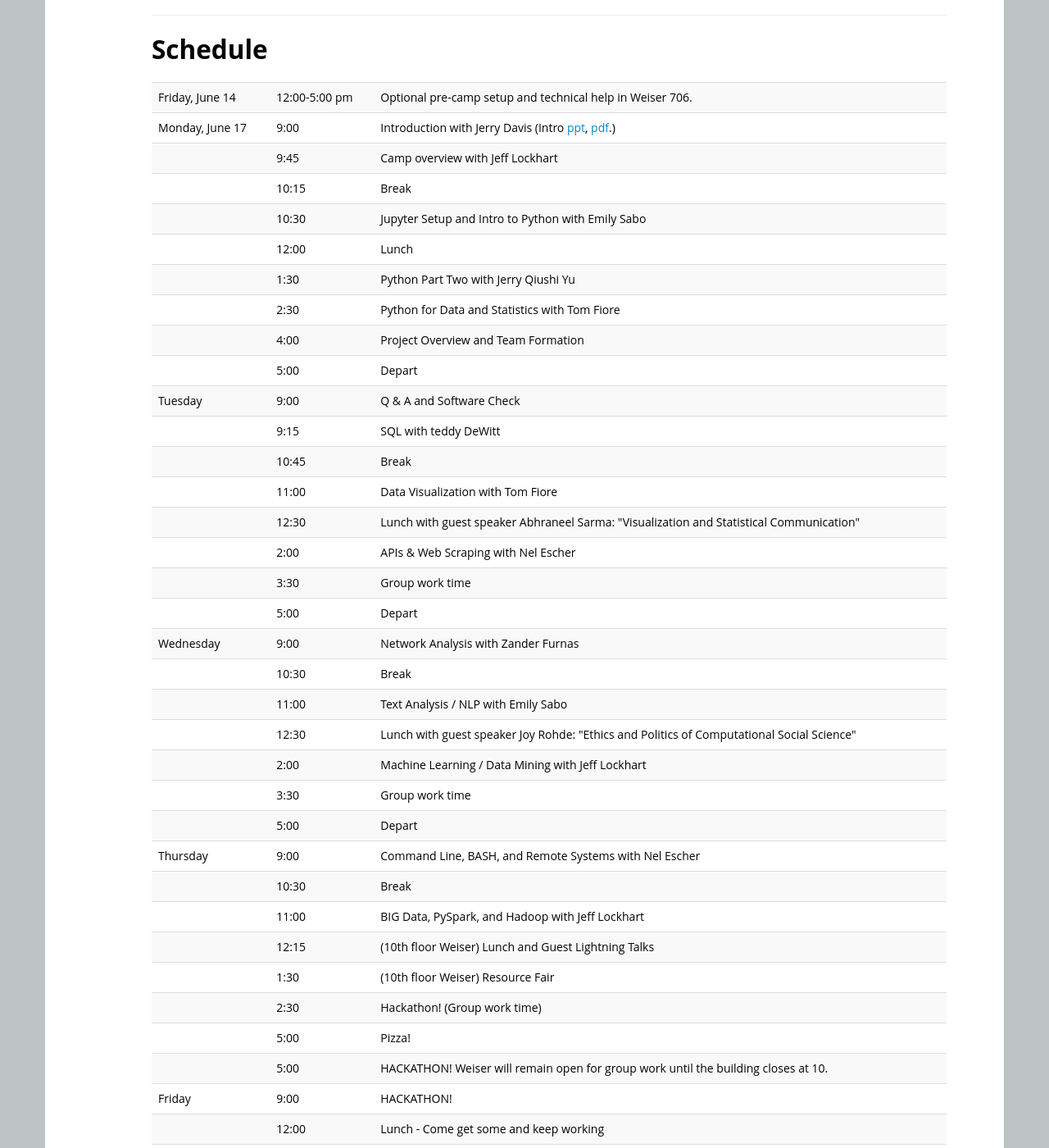
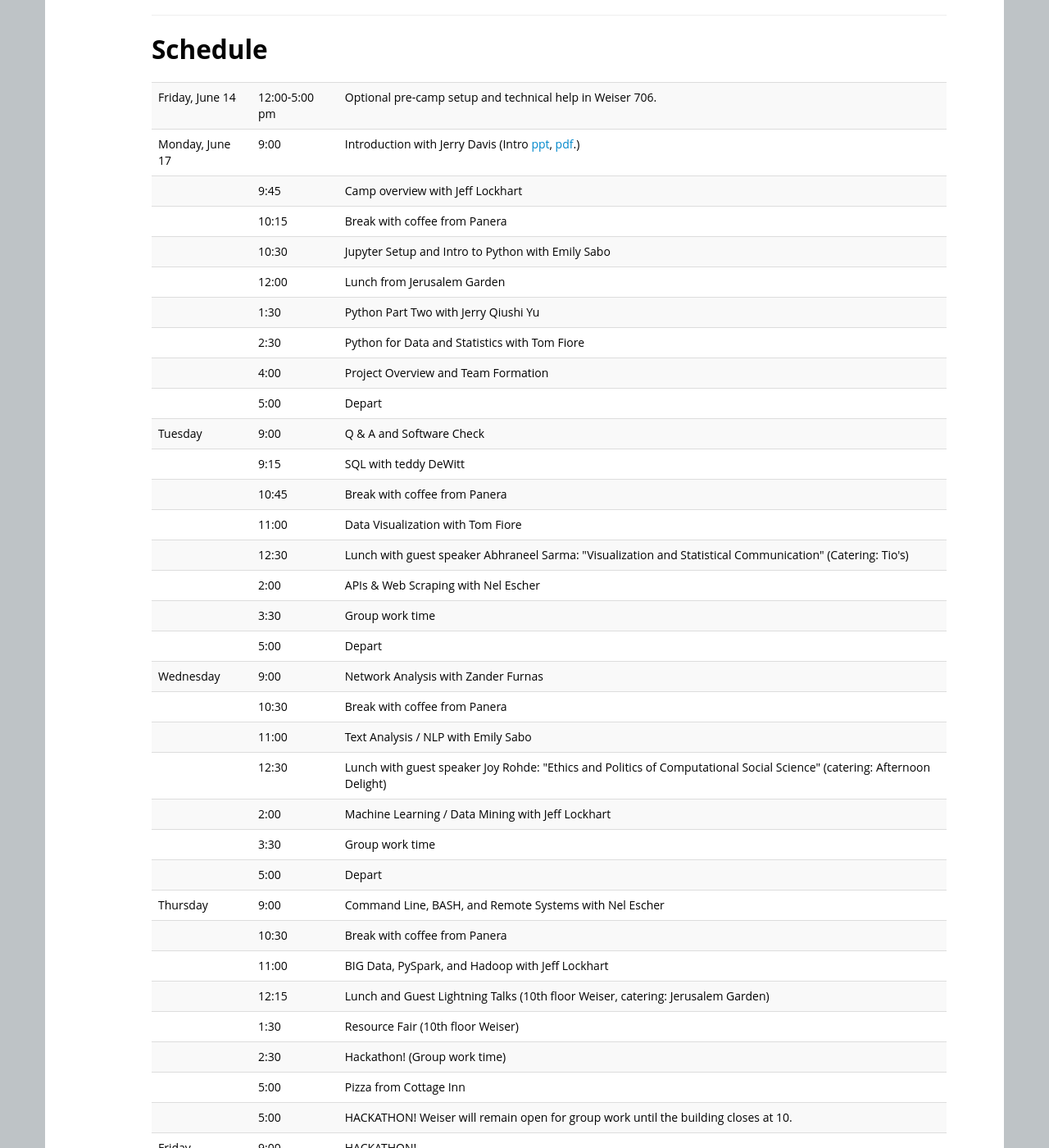
Before and after one commit to ICOSBigDataCamp/2019-summer-camp, a Jekyll site: the page built from index.html, in a window 1280 px wide and 1400 px high, scrolled down 902 px. Shown: the whole window at 82% size. Built offline with Jekyll 4.4.1, drawn with Linux system fonts in a browser that asks for light colours.

Commit message:
added catering

```diff
--- a/index.html
+++ b/index.html
@@ -140,9 +140,9 @@ Organizing committee: Elizabeth Bruch, Jerry Davis
   <tr> <td>Friday, June 14</td>  <td>12:00-5:00 pm</td>   <td>Optional pre-camp setup and technical help in Weiser 706.</td> </tr>
   <tr> <td>Monday, June 17</td>  <td>9:00</td>   <td>Introduction with Jerry Davis (Intro <a href="slides/Jerry big data intro 2017.pptx" target="_blank">ppt</a>,  <a href="slides/Jerry big data intro 2017.pdf" target="_blank">pdf</a>.)  </td> </tr>
   <tr> <td></td>        <td>9:45</td>   <td>Camp overview with Jeff Lockhart</td> </tr>
-  <tr> <td></td>        <td>10:15</td>   <td>Break</td> </tr>
+  <tr> <td></td>        <td>10:15</td>   <td>Break with coffee from Panera</td> </tr>
   <tr> <td></td>        <td>10:30</td>   <td>Jupyter Setup and Intro to Python with Emily Sabo</td> </tr>
-  <tr> <td></td>        <td>12:00</td>   <td>Lunch</td> </tr>
+  <tr> <td></td>        <td>12:00</td>   <td>Lunch from Jerusalem Garden</td> </tr>
   <tr> <td></td>        <td>1:30</td>    <td>Python Part Two with Jerry Qiushi Yu</td> </tr>
   <tr> <td></td>       <td>2:30</td>    <td>Python for Data and Statistics with Tom Fiore</td> </tr>
   <tr> <td></td>       <td>4:00</td>    <td>Project Overview and Team Formation</td> </tr>
@@ -150,32 +150,32 @@ Organizing committee: Elizabeth Bruch, Jerry Davis
 
   <tr> <td>Tuesday</td><td>9:00</td>    <td>Q & A and Software Check</td> </tr>
   <tr> <td></td>       <td>9:15</td>   <td>SQL with teddy DeWitt</td> </tr>
-  <tr> <td></td>       <td>10:45</td>   <td>Break</td> </tr>
+  <tr> <td></td>       <td>10:45</td>   <td>Break with coffee from Panera</td> </tr>
   <tr> <td></td>       <td>11:00</td>   <td>Data Visualization with Tom Fiore</td> </tr>
-  <tr> <td></td>       <td>12:30</td>   <td>Lunch with guest speaker Abhraneel Sarma: "Visualization and Statistical Communication"</td> </tr>
+  <tr> <td></td>       <td>12:30</td>   <td>Lunch with guest speaker Abhraneel Sarma: "Visualization and Statistical Communication" (Catering: Tio's)</td> </tr>
   <tr> <td></td>       <td>2:00</td>   <td>APIs & Web Scraping with Nel Escher</td> </tr>
   <tr> <td></td>       <td>3:30</td>   <td>Group work time</td> </tr>
   <tr> <td></td>       <td>5:00</td>   <td>Depart</td> </tr>
 
   <tr> <td>Wednesday</td><td>9:00</td>    <td>Network Analysis with Zander Furnas</td> </tr>
-  <tr> <td></td>       <td>10:30</td>   <td>Break</td> </tr>
+  <tr> <td></td>       <td>10:30</td>   <td>Break with coffee from Panera</td> </tr>
   <tr> <td></td>       <td>11:00</td>   <td>Text Analysis / NLP with Emily Sabo</td> </tr>
-  <tr> <td></td>       <td>12:30</td>   <td>Lunch with guest speaker Joy Rohde: "Ethics and Politics of Computational Social Science"</td> </tr>
+  <tr> <td></td>       <td>12:30</td>   <td>Lunch with guest speaker Joy Rohde: "Ethics and Politics of Computational Social Science" (catering: Afternoon Delight)</td> </tr>
   <tr> <td></td>       <td>2:00</td>    <td>Machine Learning / Data Mining with Jeff Lockhart</td> </tr>
   <tr> <td></td>       <td>3:30</td>   <td>Group work time</td> </tr>
   <tr> <td></td>       <td>5:00</td>   <td>Depart</td> </tr>
 
   <tr> <td>Thursday</td><td>9:00</td>   <td>Command Line, BASH, and Remote Systems with Nel Escher</td> </tr>
-  <tr> <td></td>       <td>10:30</td>   <td>Break</td> </tr>
+  <tr> <td></td>       <td>10:30</td>   <td>Break with coffee from Panera</td> </tr>
   <tr> <td></td>       <td>11:00</td>   <td>BIG Data, PySpark, and Hadoop with Jeff Lockhart</td> </tr>
-  <tr> <td></td>       <td>12:15</td>   <td>(10th floor Weiser) Lunch and Guest Lightning Talks</td> </tr>
-  <tr> <td></td>       <td>1:30</td>   <td>(10th floor Weiser) Resource Fair</td> </tr>
+  <tr> <td></td>       <td>12:15</td>   <td>Lunch and Guest Lightning Talks (10th floor Weiser, catering: Jerusalem Garden)</td> </tr>
+  <tr> <td></td>       <td>1:30</td>   <td>Resource Fair (10th floor Weiser)</td> </tr>
   <tr> <td></td>       <td>2:30</td>   <td>Hackathon! (Group work time)</td> </tr>
-  <tr> <td></td>       <td>5:00</td>   <td>Pizza!</td> </tr>
+  <tr> <td></td>       <td>5:00</td>   <td>Pizza from Cottage Inn</td> </tr>
   <tr> <td></td>       <td>5:00</td>   <td>HACKATHON! Weiser will remain open for group work until the building closes at 10.</td> </tr>
 
   <tr> <td>Friday </td><td>9:00</td>    <td>HACKATHON!</td> </tr>
-  <tr> <td></td>       <td>12:00</td>   <td>Lunch - Come get some and keep working</td> </tr>
+  <tr> <td></td>       <td>12:00</td>   <td>Lunch from DiBella's</td> </tr>
   <tr> <td></td>       <td>1:00</td>   <td>HACKATHON!</td> </tr>
   <tr> <td></td>       <td>3:00</td>   <td>Presentations Begin</td> </tr>
   <tr> <td></td>       <td>4:30</td>   <td>Feedback</td> </tr>
```
